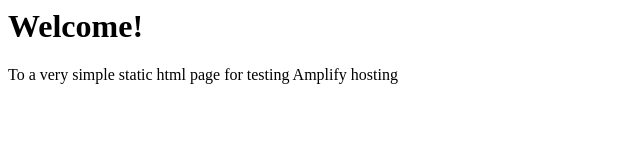
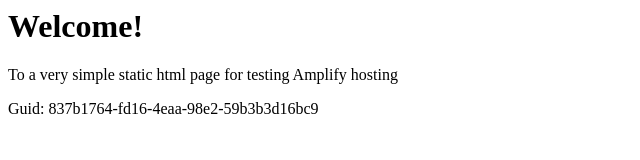
Before and after one commit to aws-aemilia-syd/Github-PR-Commit-Integration-Test-DoNotTouch-Gith-OKSLNVO2-v1-preprod-ap-southeast-2, a website: page src/index.html in a window 1280 px wide. Shown: the whole page, without its empty margins (0-640 px from the left). Drawn offline with Linux system fonts and the light colour scheme.

Commit message:
commit from integ tests

```diff
--- a/src/index.html
+++ b/src/index.html
@@ -1,3 +1,5 @@
+
+
 <html lang="en">
 
 <head>
@@ -10,6 +12,6 @@
 <body>
     <h1>Welcome!</h1>
     <p>To a very simple static html page for testing Amplify hosting</p>
-</body>
+    <p>Guid: 837b1764-fd16-4eaa-98e2-59b3b3d16bc9</p></body>
 
 </html>
```
